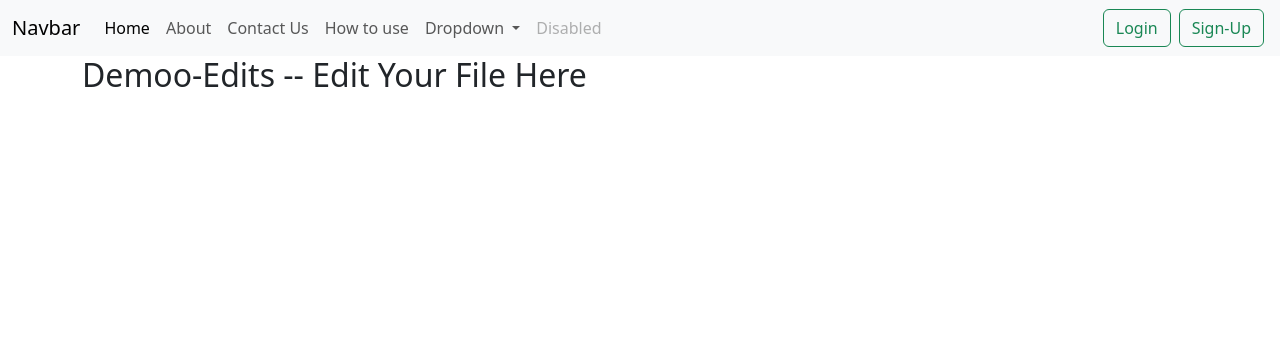
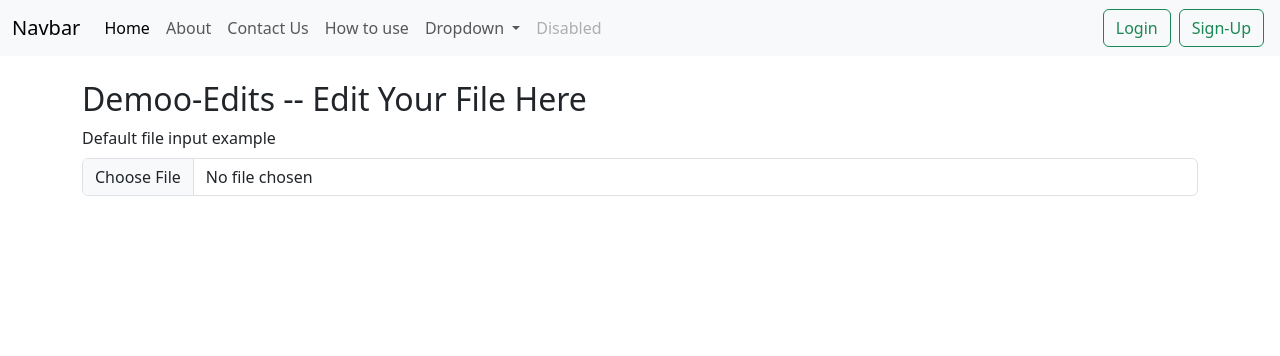
Before and after one commit to kumre005/Image_editor, a Flask app: page / in a window 1280 px wide. Shown: the top 356 px of the page. Run offline with Flask 3, Linux system fonts and the light colour scheme.

Commit message:
Add file upload

```diff
--- a/templates/index.html
+++ b/templates/index.html
@@ -50,8 +50,17 @@
           </div>
         </div>
       </nav>
-      <div class="container">
+      <div class="container my-4">
         <h1 class="fs-2 text">Demoo-Edits -- Edit Your File Here</h1>
+
+        <form action="/edit">
+
+          <div class="mb-3">
+            <label for="formFile" class="form-label">Default file input example</label>
+            <input class="form-control" type="file" id="formFile">
+          </div>
+
+        </form>
       </div>
 
     <script src="https://cdn.jsdelivr.net/npm/bootstrap@5.3.3/dist/js/bootstrap.bundle.min.js" integrity="sha384-YvpcrYf0tY3lHB60NNkmXc5s9fDVZLESaAA55NDzOxhy9GkcIdslK1eN7N6jIeHz" crossorigin="anonymous"></script>
```
